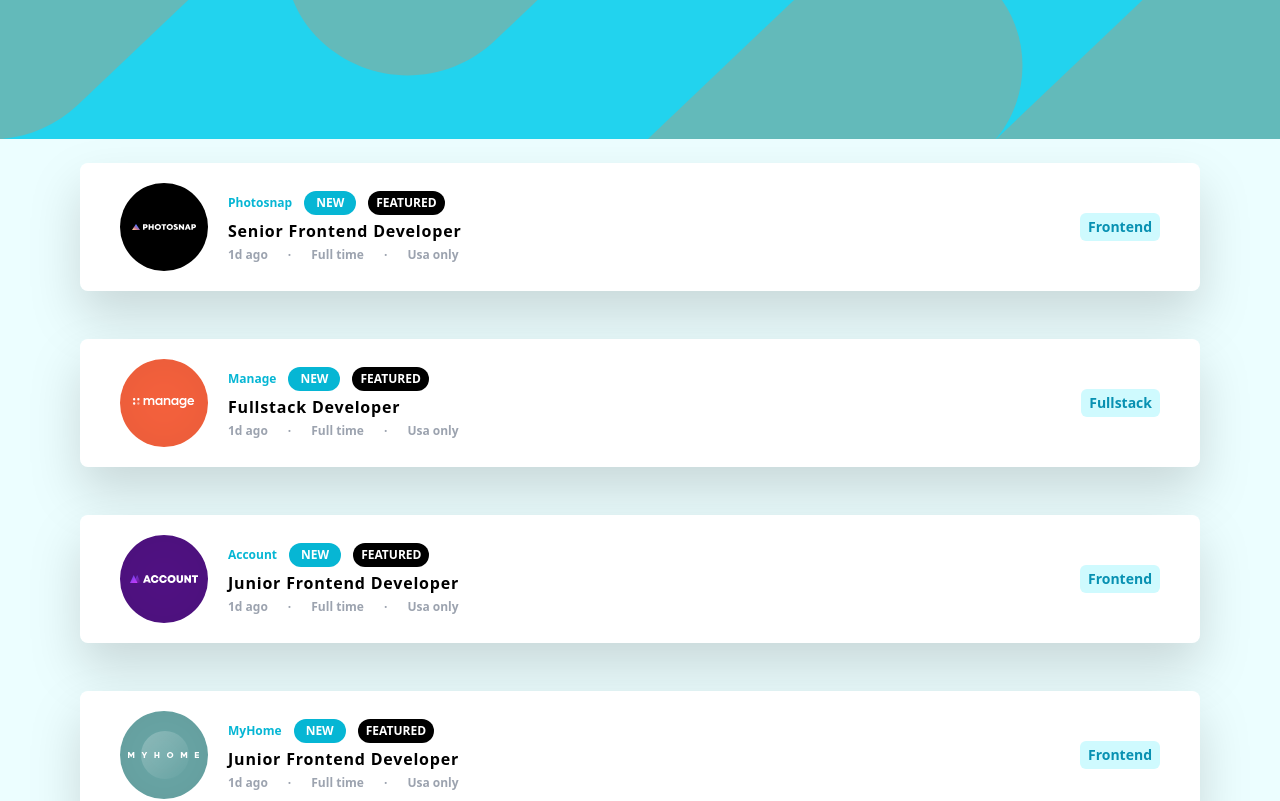
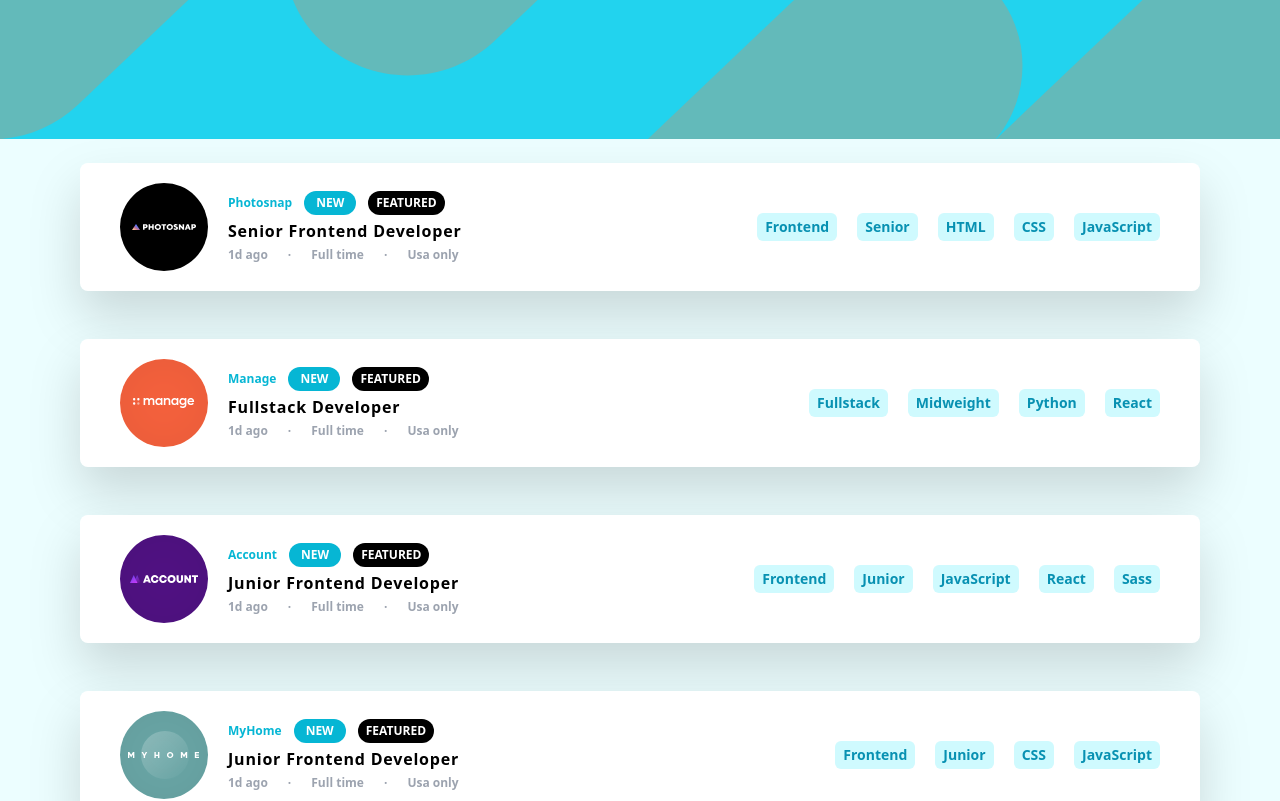
Before and after one commit to migsilva89/Job-Listings-React, a React (Vite) app: page / in a window 1280 px wide. Shown: the top 801 px of the page. Built offline with nearby package versions, Linux system fonts and the light colour scheme.

Commit message:
trying to filter and object and an array

```diff
--- a/src/App.jsx
+++ b/src/App.jsx
@@ -3,28 +3,69 @@ import './App.css'
 import data from '../data.json'
 import CardComponent from './components/CardComponent'
 
-let dataClone = []
-
 data.forEach((job) => {
   job.filters = [job.role, job.level]
+
   job.languages.filter((language) => {
     job.filters.push(language)
   })
+
   job.tools.filter((tool) => {
     job.filters.push(tool)
   })
-  dataClone.push(job)
 })
 
 function App() {
+  const [selectedFilters, setSelectedFilters] = useState([])
+  const [finalJobs, setFinalJobs] = useState(data)
+
+  useEffect(() => {
+    handleData()
+  }, [selectedFilters])
+
+  const handleFilter = (event) => {
+    if (selectedFilters.includes(event.target.value)) {
+      setSelectedFilters([...selectedFilters])
+    } else {
+      setSelectedFilters([...selectedFilters, event.target.value])
+    }
+  }
+
+  const handleData = (event) => {
+
+    finalJobs.filter((job) => {
+     console.log(job.filters)
+     console.log(selectedFilters)
+    })
+
+ }
+
   return (
     <main>
       <header className="bg-cyan-400">
         <img src="./images/bg-header-desktop.svg" alt="" />
       </header>
+      <section className="flex">
+        {selectedFilters.map((filter, index) => (
+          <div
+            key={index}
+            className="grid grid-cols-4 font-bold m-3 text-center"
+          >
+            <div className="bg-gray-300 col-span-3 rounded-l-sm px-2">
+              {filter}
+            </div>
+            <button
+              value={filter}
+              className="col-span-1  bg-gray-700 text-white rounded-r-sm"
+            >
+              X
+            </button>
+          </div>
+        ))}
+      </section>
       <section className="bg-cyan-50 h-screen">
-        {dataClone.map((jobs, index) => (
-          <CardComponent key={index} jobs={jobs} />
+        {finalJobs.map((jobs, index) => (
+          <CardComponent key={index} jobs={jobs} handleFilter={handleFilter}/>
         ))}
       </section>
     </main>
--- a/src/components/CardComponent.jsx
+++ b/src/components/CardComponent.jsx
@@ -1,7 +1,7 @@
 import React, { useState, useEffect } from 'react'
 
 function CardComponent(props) {
-  const { jobs } = props
+  const { jobs, handleFilter } = props
 
   return (
     <div className="py-6 px-20">
@@ -35,9 +35,16 @@ function CardComponent(props) {
           </div>
         </div>
         <div className="flex gap-5 text-cyan-600 font-bold text-sm">
-          <button className="bg-cyan-100 px-2 py-1 rounded-md">
-            {jobs.role}
-          </button>
+          {jobs.filters.map((filter, index) => (
+            <button
+            onClick={handleFilter}
+            className="bg-cyan-100 px-2 py-1 rounded-md"
+            key={index}
+            value={filter}
+            >
+              {filter}
+            </button>
+          ))}
         </div>
       </div>
     </div>
```
Also changed, not shown: notes.txt.
